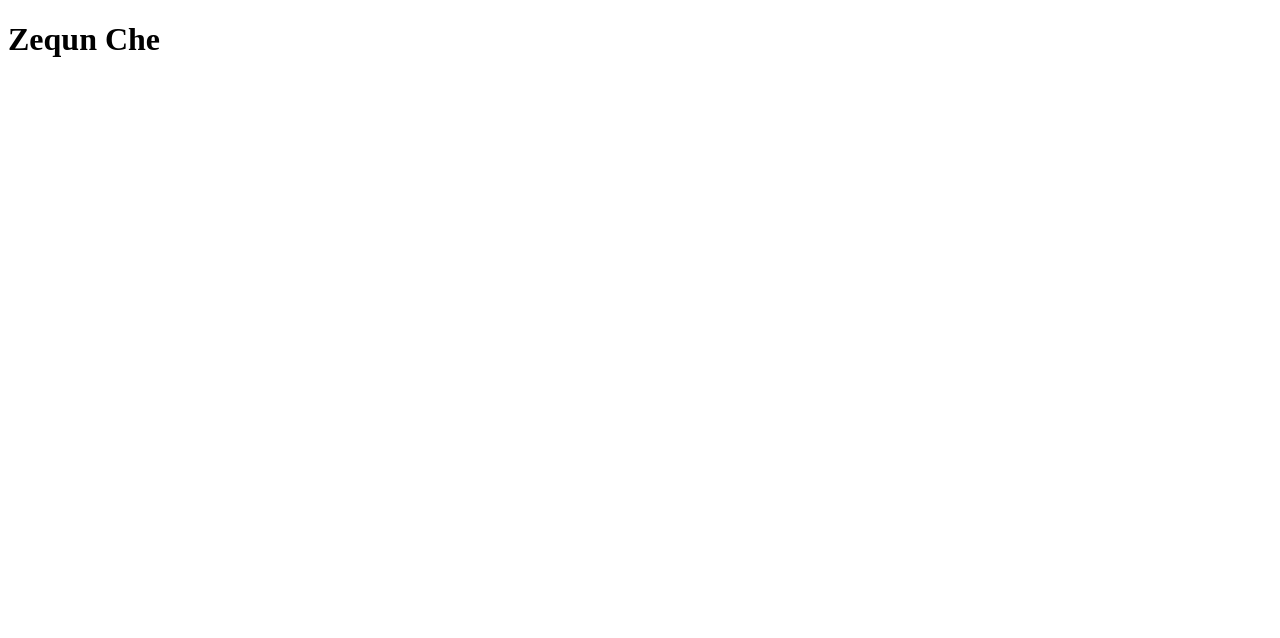
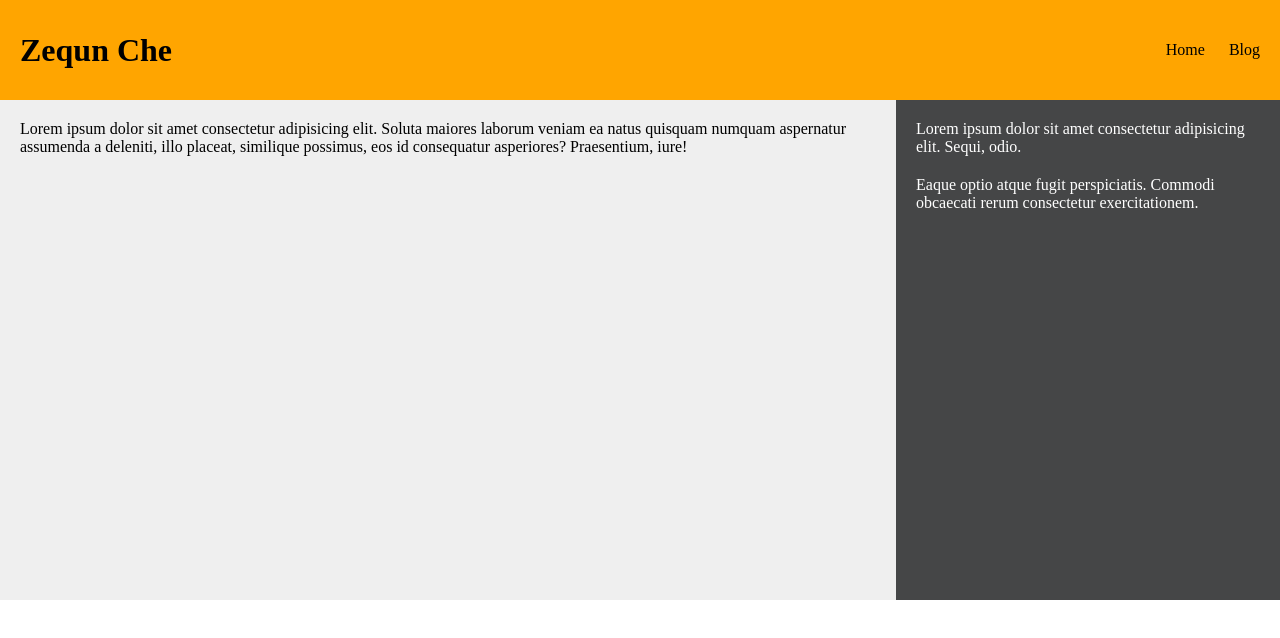
Before and after one commit to zche100-su/Lab1, a plain HTML site: page index.html in a window 1280 px wide. Drawn offline with Linux system fonts and the light colour scheme.

Commit message:
half done

```diff
--- a/index.html
+++ b/index.html
@@ -5,8 +5,30 @@
     <meta name="viewport" content="width=device-width, initial-scale=1.0">
     <meta http-equiv="X-UA-Compatible" content="ie=edge">
     <title>Document</title>
+    <link rel="stylesheet" href="styles.css" />
 </head>
 <body>
-    <h1>Zequn Che</h1>
+    <div class="header">
+        <h1>Zequn Che</h1>
+
+        <ul class="navigation">
+            <li >
+                <a href="index.html">Home</a>
+            </li>
+            <li>
+                <a href="blog.html">Blog</a>
+            </li>
+        </ul>
+    </div>
+
+    <div class="main">
+        <div class="content">
+            <p>Lorem ipsum dolor sit amet consectetur adipisicing elit. Soluta maiores laborum veniam ea natus quisquam numquam aspernatur assumenda a deleniti, illo placeat, similique possimus, eos id consequatur asperiores? Praesentium, iure!</p>
+        </div>
+        <div class="sidebar">
+            <p>Lorem ipsum dolor sit amet consectetur adipisicing elit. Sequi, odio.</p>
+            <p>Eaque optio atque fugit perspiciatis. Commodi obcaecati rerum consectetur exercitationem.</p>
+        </div>
+    </div>
 </body>
 </html>
--- /dev/null
+++ b/styles.css
@@ -0,0 +1,52 @@
+html,body {
+    padding: 0px;
+    margin: 0px;
+}
+
+.header {
+    height: 60px;
+    line-height: 60px;
+    padding: 20px;
+    background-color: orange;
+}
+
+h1 {
+    float:left;
+    margin: 0;
+}
+
+.header ul {
+    float: right;
+    list-style: none;
+    margin: 0;
+    padding: 0;
+}
+
+.header li{
+    float: left;
+    margin-left: 24px;
+}
+
+.header a {
+    color: #000;
+    text-decoration: none;
+}
+
+.content{
+    float: left;
+    width: 70%;
+    background-color: #efefef;
+    min-height: 500px;
+}
+
+.sidebar {
+    float: right;
+    width: 30%;
+    background-color: #454647;
+    color: #fff;
+    min-height: 500px;
+}
+
+.main p{
+    margin:20px;
+}
```
